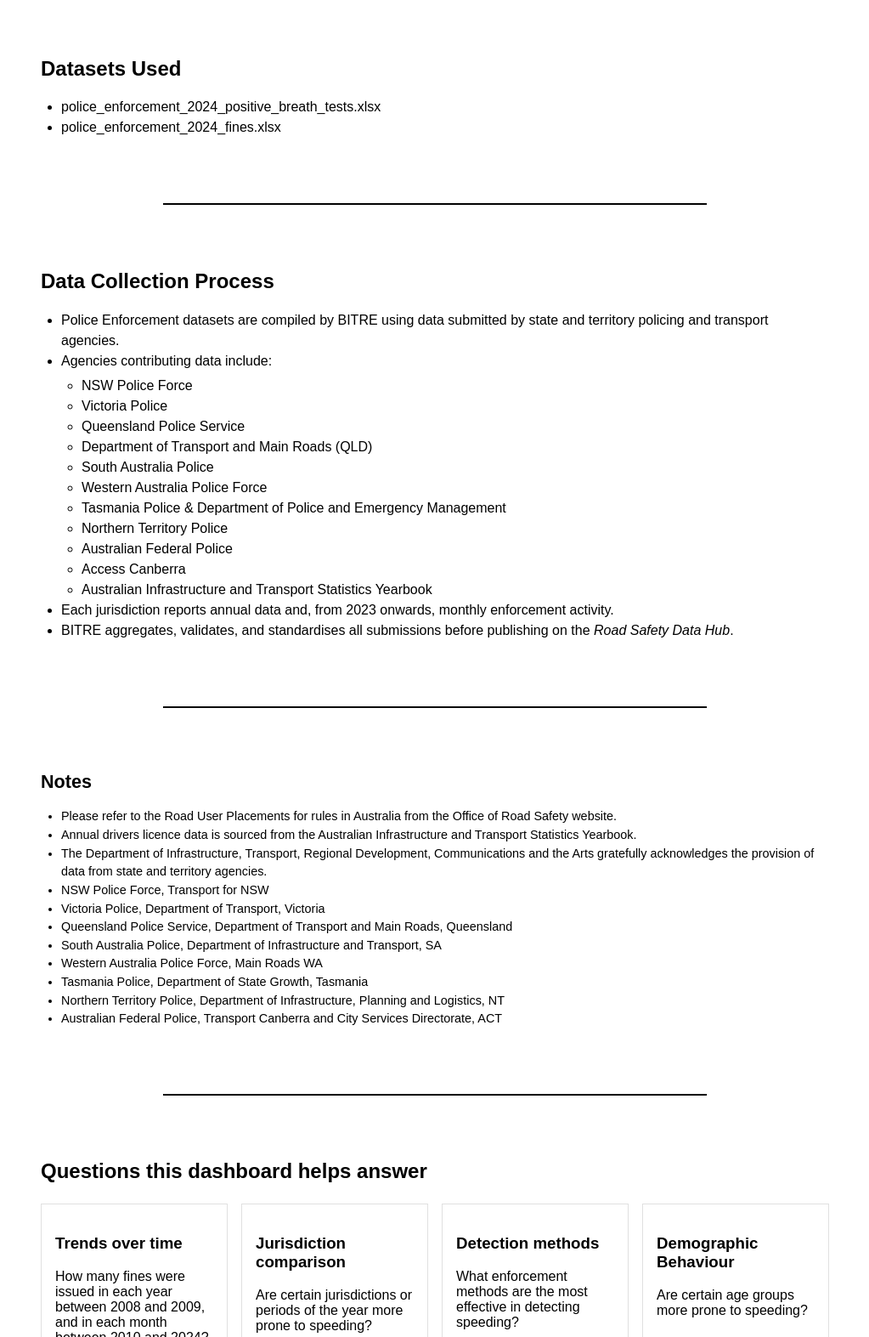
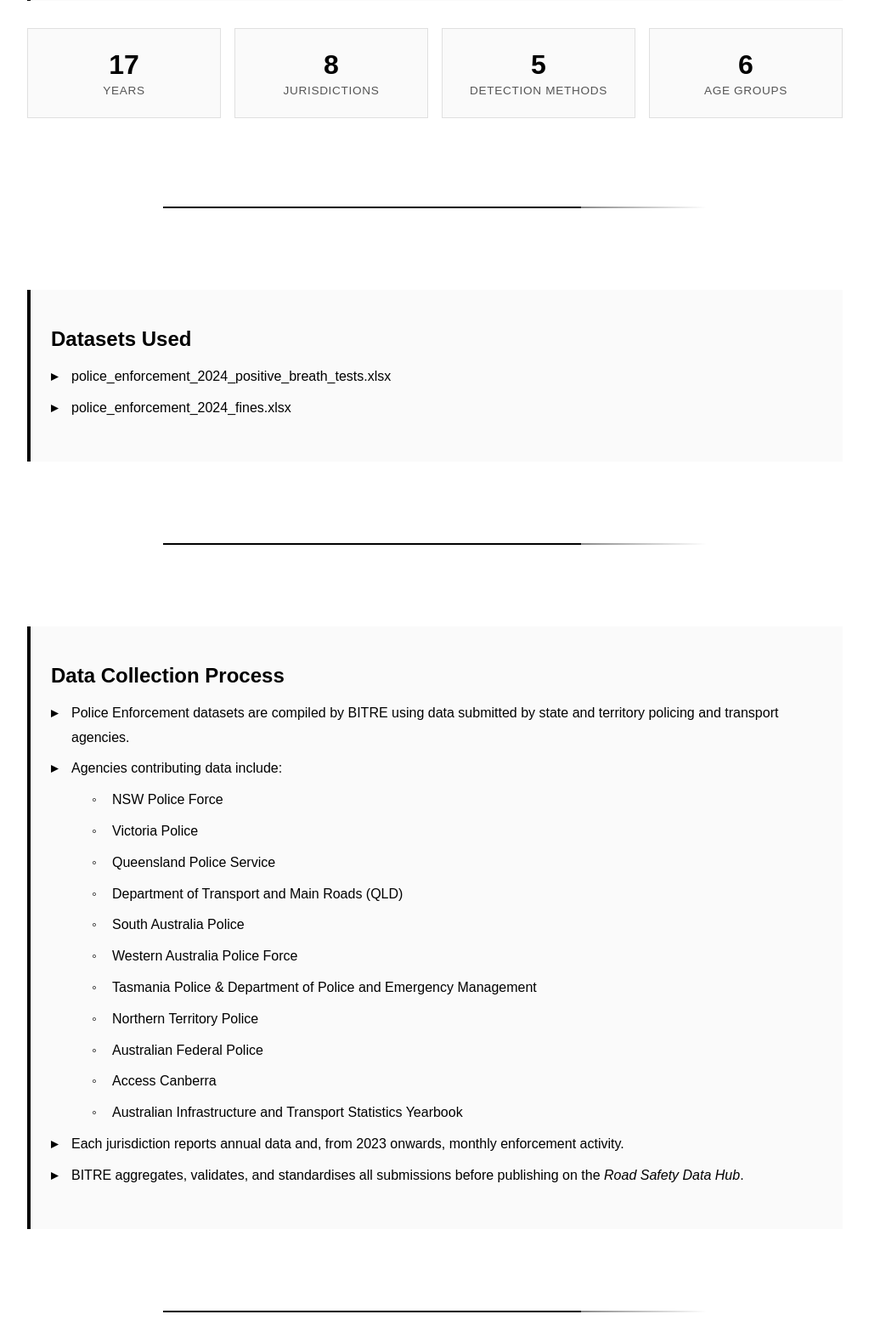
Before and after one commit to DV03-T32/Data-Visualization-Project-Website, a plain HTML site: page index.html in a window 1280 px wide. Shown: the part 553-2126 px from the top of the page at 85% size, without its empty margins (128-1151 px from the left). Drawn offline with nearby package versions, Linux system fonts and the light colour scheme; no server answers; a web font is replaced by a local one.

Commit message:
updated home

```diff
--- a/index.html
+++ b/index.html
@@ -32,7 +32,9 @@
 
         <!-- HOME VIEW (no charts) -->
         <section id="view-home" class="view is-active">
-            <section class="section section-narrow">
+            <section class="section">
+                <div class="section-narrow">
+                    <div class="info-section">
                         <h2>About this dashboard</h2>
                         <p>
                             The T32 Speeding Dashboard summarises speeding fines issued between
@@ -44,32 +46,53 @@
                             the public to compare trends across jurisdictions and detection methods
                             using a high data-ink ratio and minimal visual noise.
                         </p>
+                    </div>
+
+                    <!-- Quick Stats -->
+                    <div class="stats-preview">
+                        <div class="stat-box">
+                            <div class="stat-value">17</div>
+                            <div class="stat-label">Years</div>
+                        </div>
+                        <div class="stat-box">
+                            <div class="stat-value">8</div>
+                            <div class="stat-label">Jurisdictions</div>
+                        </div>
+                        <div class="stat-box">
+                            <div class="stat-value">5</div>
+                            <div class="stat-label">Detection Methods</div>
+                        </div>
+                        <div class="stat-box">
+                            <div class="stat-value">6</div>
+                            <div class="stat-label">Age Groups</div>
+                        </div>
+                    </div>
+                </div>
             </section>
 
             <hr class="section-divider">
 
-             <!-- DATASETS USED -->
-            <section class="section section-narrow">
+            <section class="section">
+                <div class="section-narrow">
+                    <div class="info-section">
                         <h2>Datasets Used</h2>
                         <ul class="bullet-list">
                             <li>police_enforcement_2024_positive_breath_tests.xlsx</li>
                             <li>police_enforcement_2024_fines.xlsx</li>
                         </ul>
+                    </div>
+                </div>
             </section>
 
             <hr class="section-divider">
 
-            <!-- DATA COLLECTION PROCESS -->
-            <section class="section section-narrow">
+            <section class="section">
+                <div class="section-narrow">
+                    <div class="info-section">
                         <h2>Data Collection Process</h2>
                         <ul class="bullet-list">
-                <li>
-                    Police Enforcement datasets are compiled by BITRE using data submitted by
-                    state and territory policing and transport agencies.
-                </li>
-
-                <li>
-                    Agencies contributing data include:
+                            <li>Police Enforcement datasets are compiled by BITRE using data submitted by state and territory policing and transport agencies.</li>
+                            <li>Agencies contributing data include:
                                 <ul class="nested-bullet">
                                     <li>NSW Police Force</li>
                                     <li>Victoria Police</li>
@@ -84,30 +107,23 @@
                                     <li>Australian Infrastructure and Transport Statistics Yearbook</li>
                                 </ul>
                             </li>
-
-                <li>
-                    Each jurisdiction reports annual data and, from 2023 onwards, monthly enforcement activity.
-                </li>
-
-                <li>
-                    BITRE aggregates, validates, and standardises all submissions before publishing on the
-                    <em>Road Safety Data Hub</em>.
-                </li>
+                            <li>Each jurisdiction reports annual data and, from 2023 onwards, monthly enforcement activity.</li>
+                            <li>BITRE aggregates, validates, and standardises all submissions before publishing on the <em>Road Safety Data Hub</em>.</li>
                         </ul>
+                    </div>
+                </div>
             </section>
 
             <hr class="section-divider">
 
-            <!-- NOTES -->
-            <section class="section section-narrow small-text">
+            <section class="section">
+                <div class="section-narrow small-text">
+                    <div class="info-section">
                         <h2>Notes</h2>
                         <ul class="bullet-list">
                             <li>Please refer to the Road User Placements for rules in Australia from the Office of Road Safety website.</li>
                             <li>Annual drivers licence data is sourced from the Australian Infrastructure and Transport Statistics Yearbook.</li>
-                <li>
-                    The Department of Infrastructure, Transport, Regional Development, Communications and the Arts
-                    gratefully acknowledges the provision of data from state and territory agencies.
-                </li>
+                            <li>The Department of Infrastructure, Transport, Regional Development, Communications and the Arts gratefully acknowledges the provision of data from state and territory agencies.</li>
                             <li>NSW Police Force, Transport for NSW</li>
                             <li>Victoria Police, Department of Transport, Victoria</li>
                             <li>Queensland Police Service, Department of Transport and Main Roads, Queensland</li>
@@ -117,11 +133,14 @@
                             <li>Northern Territory Police, Department of Infrastructure, Planning and Logistics, NT</li>
                             <li>Australian Federal Police, Transport Canberra and City Services Directorate, ACT</li>
                         </ul>
+                    </div>
+                </div>
             </section>
 
             <hr class="section-divider">
 
-            <section class="section section-narrow">
+            <section class="section">
+                <div class="section-narrow">
                     <h2>Questions this dashboard helps answer</h2>
                     <div class="cards">
                         <article class="card">
@@ -141,7 +160,7 @@
                             <p>Are certain age groups more prone to speeding?</p>
                         </article>
                         <article class="card">
-                    <h3>Policy &amp; technology shifts</h3>
+                            <h3>Policy & technology shifts</h3>
                             <p>How have technology changes affected enforcement and compliance?</p>
                         </article>
                         <article class="card">
@@ -149,10 +168,9 @@
                             <p>How did the COVID-19 pandemic impact the number of speeding infringements in Australia?</p>
                         </article>
                     </div>
+                </div>
             </section>
-        </section>
-
-        <!-- FINES FROM SPEEDING -->
+        </section>        <!-- FINES FROM SPEEDING -->
         <section id="view-speeding" class="view">
             <section class="section section-narrow">
                 <h2>Fines from speeding</h2>
--- a/styles.css
+++ b/styles.css
@@ -20,36 +20,15 @@ body {
   color: var(--fg);
 }
 
-/* Generic centring container */
-.header-inner,
-.hero-inner,
-.nav-inner,
-.section-chart,
-.footer-inner {
-  max-width: 1500px;
-  margin: 0 auto;
+/* Hero */
+.hero {
+  padding: 3.5rem 1rem 2rem;
   text-align: center;
 }
 
-/* Header */
-.site-header {
-  border-bottom: 1px solid var(--border);
-  padding: 1.5rem 1rem 1rem;
-}
-
-.brand-mark {
-  font-weight: 700;
-  letter-spacing: 0.08em;
-  margin-right: 0.3rem;
-}
-
-.brand-text {
-  font-weight: 400;
-}
-
-/* Hero */
-.hero {
-  padding: 3.5rem 1rem 2rem;
+.hero-inner {
+  max-width: 1500px;
+  margin: 0 auto;
 }
 
 .hero-tag {
@@ -76,6 +55,10 @@ body {
   padding: 1rem 1rem;
   display: flex;
   justify-content: center;
+  position: sticky;
+  top: 0;
+  background: var(--bg);
+  z-index: 100;
 }
 
 .nav-inner {
@@ -88,11 +71,12 @@ body {
   color: var(--fg);
   padding-bottom: 0.2rem;
   border-bottom: 1px solid transparent;
+  transition: all 0.3s ease;
 }
 
 .nav-link:hover,
 .nav-link.is-active {
-  border-bottom-color: var(--fg); /* black underline */
+  border-bottom-color: var(--fg);
 }
 
 /* Views */
@@ -121,34 +105,129 @@ body {
 margin: 0.75rem 0;
 }
 
+/* Animated Info Sections */
+.info-section {
+  background: #fafafa;
+  border-left: 4px solid var(--fg);
+  padding: 1.5rem;
+  margin: 1.5rem 0;
+  transition: all 0.3s ease;
+}
+
+.info-section:hover {
+  background: #f5f5f5;
+  transform: translateX(8px);
+  box-shadow: 0 4px 12px rgba(0, 0, 0, 0.08);
+}
+
+.info-section h2 {
+  margin-bottom: 0.8rem;
+  font-size: 1.5rem;
+}
+
+/* Bullet Lists with Animation */
+.bullet-list {
+  list-style-type: none;
+  padding-left: 0;
+  line-height: 1.8;
+  margin-bottom: 1.5rem;
+}
+
+.bullet-list li {
+  position: relative;
+  padding-left: 1.5rem;
+  margin-bottom: 0.5rem;
+  transition: transform 0.2s ease;
+}
+
+.bullet-list li::before {
+  content: '▸';
+  position: absolute;
+  left: 0;
+  color: var(--fg);
+  font-weight: bold;
+}
+
+.bullet-list li:hover {
+  transform: translateX(5px);
+}
+
+.nested-bullet {
+  list-style-type: none;
+  padding-left: 1.5rem;
+  margin-top: 0.5rem;
+}
+
+.nested-bullet li::before {
+  content: '◦';
+}
+
 /* Cards */
 .cards {
   display: grid;
-  grid-template-columns: repeat(auto-fit, minmax(200px, 1fr));
-  gap: 1rem;
+  grid-template-columns: repeat(auto-fit, minmax(250px, 1fr));
+  gap: 1.5rem;
   margin-top: 1.5rem;
 }
 
 .card {
   border: 1px solid var(--border);
-  padding: 1rem;
+  padding: 1.5rem;
+  transition: all 0.4s cubic-bezier(0.175, 0.885, 0.32, 1.275);
+  position: relative;
+  overflow: hidden;
+  background: var(--bg);
+}
+
+.card::before {
+  content: '';
+  position: absolute;
+  top: 0;
+  left: 0;
+  width: 100%;
+  height: 3px;
+  background: linear-gradient(90deg, transparent, var(--fg), transparent);
+  transform: translateX(-100%);
+  transition: transform 0.6s ease;
+}
+
+.card:hover {
+  transform: scale(1.08) translateY(-8px);
+  box-shadow: 0 12px 24px rgba(0, 0, 0, 0.15);
+  border-color: var(--fg);
+}
+
+.card:hover::before {
+  transform: translateX(100%);
+}
+
+.card h3 {
+  font-size: 1.1rem;
+  margin-bottom: 0.75rem;
+  transition: color 0.3s ease;
+}
+
+.card:hover h3 {
+  color: var(--muted);
+}
+
+.card p {
+  font-size: 0.9rem;
+  line-height: 1.5;
+  color: var(--muted);
 }
 
 /* Chart placeholder */
 .section-chart {
   padding-top: 1rem;
+  max-width: 1500px;
+  margin: 0 auto;
+  text-align: center;
 }
 
-.chart-placeholder {
-  border: 1px solid var(--fg);
-  padding: 2rem;
-  min-height: 320px;
-  display: flex;
-  align-items: center;
-  justify-content: center;
+.responsive-svg-container {
+  min-height: 400px;
 }
-
-
 
 /* Footer */
 .site-footer {
@@ -156,6 +235,12 @@ margin: 0.75rem 0;
   padding: 1rem 1rem 2rem;
   font-size: 0.85rem;
   color: var(--muted);
+  text-align: center;
+}
+
+.footer-inner {
+  max-width: 1500px;
+  margin: 0 auto;
 }
 
 .muted {
@@ -172,22 +257,27 @@ margin: 0.75rem 0;
 
 .section-divider {
   border: 0;
-  border-top: 2px solid #000;
+  height: 2px;
+  background: linear-gradient(90deg, transparent, var(--fg), transparent);
   max-width: 50%;
-  margin: 0.8rem auto 1rem;
+  margin: 2rem auto;
+  position: relative;
 }
 
-.bullet-list {
-  list-style-type: disc;
-  padding-left: 1.5rem;
-  line-height: 1.5;
-  margin-bottom: 1.5rem;
+.section-divider::after {
+  content: '';
+  position: absolute;
+  top: -1px;
+  left: 0;
+  width: 0;
+  height: 4px;
+  background: var(--fg);
+  animation: dividerGrow 3s ease-in-out infinite;
 }
 
-.nested-bullet {
-  list-style-type: circle;
-  padding-left: 1.5rem;
-  margin-top: 0.3rem;
+@keyframes dividerGrow {
+  0%, 100% { width: 0; left: 0; }
+  50% { width: 100%; left: 0; }
 }
 
 /* ---- Chart controls & filters for speeding multi-line ---- */
@@ -446,3 +536,38 @@ margin: 0.75rem 0;
   margin-left: auto;
   margin-right: auto;
 }
+
+/* Stats Preview */
+.stats-preview {
+  display: grid;
+  grid-template-columns: repeat(auto-fit, minmax(150px, 1fr));
+  gap: 1rem;
+  margin: 2rem 0;
+}
+
+.stat-box {
+  text-align: center;
+  padding: 1.5rem 1rem;
+  background: #fafafa;
+  border: 1px solid var(--border);
+  transition: all 0.3s ease;
+}
+
+.stat-box:hover {
+  transform: scale(1.05);
+  box-shadow: 0 6px 12px rgba(0, 0, 0, 0.1);
+  background: #fff;
+}
+
+.stat-value {
+  font-size: 2rem;
+  font-weight: 700;
+  margin-bottom: 0.3rem;
+}
+
+.stat-label {
+  font-size: 0.85rem;
+  color: var(--muted);
+  text-transform: uppercase;
+  letter-spacing: 0.05em;
+}
```
Lines whose indentation alone changed are shown as unchanged.
